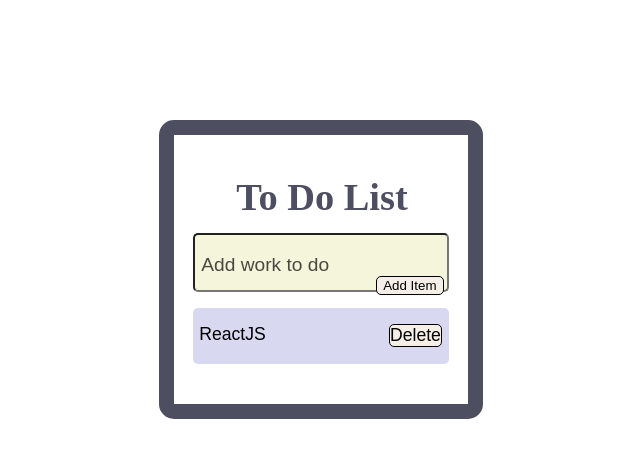
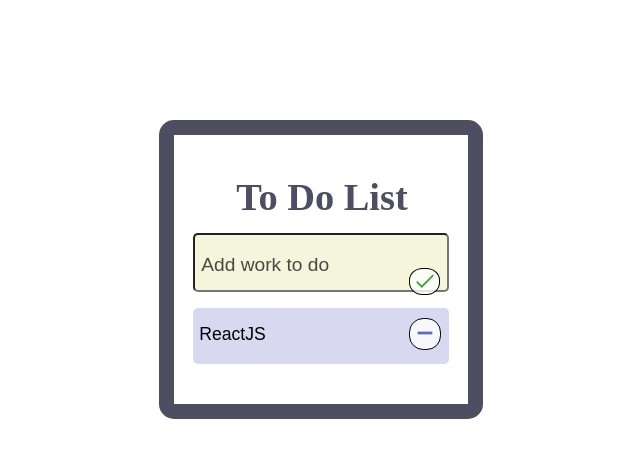
Before and after one commit to Sanikagoyal28/ToDoList, a React (Create React App) app: page / in a window 1280 px wide. Shown: the top 458 px of the page, without its empty margins (315-955 px from the left). Built offline with nearby package versions, Linux system fonts and the light colour scheme.

Commit message:
Modified styling

```diff
--- a/package.json
+++ b/package.json
@@ -11,6 +11,7 @@
     "@testing-library/user-event": "^13.5.0",
     "react": "^18.2.0",
     "react-dom": "^18.2.0",
+    "react-icons": "^4.7.1",
     "react-redux": "^8.0.5",
     "react-scripts": "5.0.1",
     "redux": "^4.2.0",
--- a/src/components/toDoCard.jsx
+++ b/src/components/toDoCard.jsx
@@ -1,6 +1,8 @@
 import React from 'react'
 import { useDispatch } from 'react-redux'
 import { deleteItem } from '../action';
+import { FontAwesomeIcon } from '@fortawesome/react-fontawesome'
+import { FcCheckmark , FcMinus } from "react-icons/fc";
 
 const ToDoCard = (props) => {
 
@@ -9,7 +11,7 @@ const ToDoCard = (props) => {
  <div className='listOfCard'>
     <li className='cardList'>{props.item} <span type="button" className='buttonDelete' onClick={
       ()=>{console.log(`${props.id}`)
-         dispatch(deleteItem(props.id))}}>Delete</span></li>
+         dispatch(deleteItem(props.id))}}><FcMinus id="wrongIcon"/></span></li>
     </div>
  </>
 }
--- a/src/components/toDoList.css
+++ b/src/components/toDoList.css
@@ -43,21 +43,31 @@
     /* border-bottom: 2px solid black; */
 }
 .buttonAdd{
-    background-color: rgb(246, 239, 231);
+   background: none;
+   border:none;
     border:1px solid black;
-    border-radius: 5px;
+    border-radius: 45%;
     position:absolute;
-    top:34.5vh;
-    left:54vw;
+    top:33.45vh;
+    left:56.6vw;
     cursor:pointer;
+    background-color:rgba(255,255,255,0.8);
+    padding-top:0px;
+    padding-bottom:0px;
+    padding-right:3px;
+    padding-left:3.5px;
 }
 .buttonDelete{
-    background-color: rgb(246, 239, 231);
     border:1px solid black;
-    border-radius: 5px;
+    border-radius: 45%;
     position:absolute;
-    left:55vw;
+    margin-top:-0.7vh;
+    left:56.6vw;
     cursor:pointer;
+    background-color:rgba(255,255,255,0.8);
+    padding-top:2.5px;
+    padding-right:3.5px;
+    padding-left:4px;
     /* position:absolute; */
     /* left:10vw; */
 }
@@ -77,3 +87,9 @@
 .cardList:hover{
     border:1px dashed rgb(3, 3, 31);
 }
+#rightIcon{
+    font-size: 22px;
+}
+#wrongIcon{
+    font-size: 22px;
+}
--- a/src/components/toDoList.jsx
+++ b/src/components/toDoList.jsx
@@ -6,6 +6,7 @@ import { addItem } from '../action';
 import ToDoCard from './toDoCard';
 import "./toDoList.css";
 import { FontAwesomeIcon } from '@fortawesome/react-fontawesome'
+import { FcCheckmark , FcMinus } from "react-icons/fc";
 
 const ToDoList = () => {
 
@@ -23,7 +24,7 @@ const ToDoList = () => {
         <input type="text" className="addElement" ref={item}placeholder="Add work to do"/>
         </div>
         <button className='buttonAdd' onClick={()=>{console.log(item.current.value)
-            dispatch(addItem(item.current.value))}}>Add Item</button>
+            dispatch(addItem(item.current.value))}}><FcCheckmark id="rightIcon"/></button>
             <div className='listsCall'>
         {itemList.list.map((listOfItem)=>{
            return <ToDoCard item={listOfItem.element} id={listOfItem.id} />
```
Also changed, not shown: 1 other file (tests, documents, lock files or other folders).
